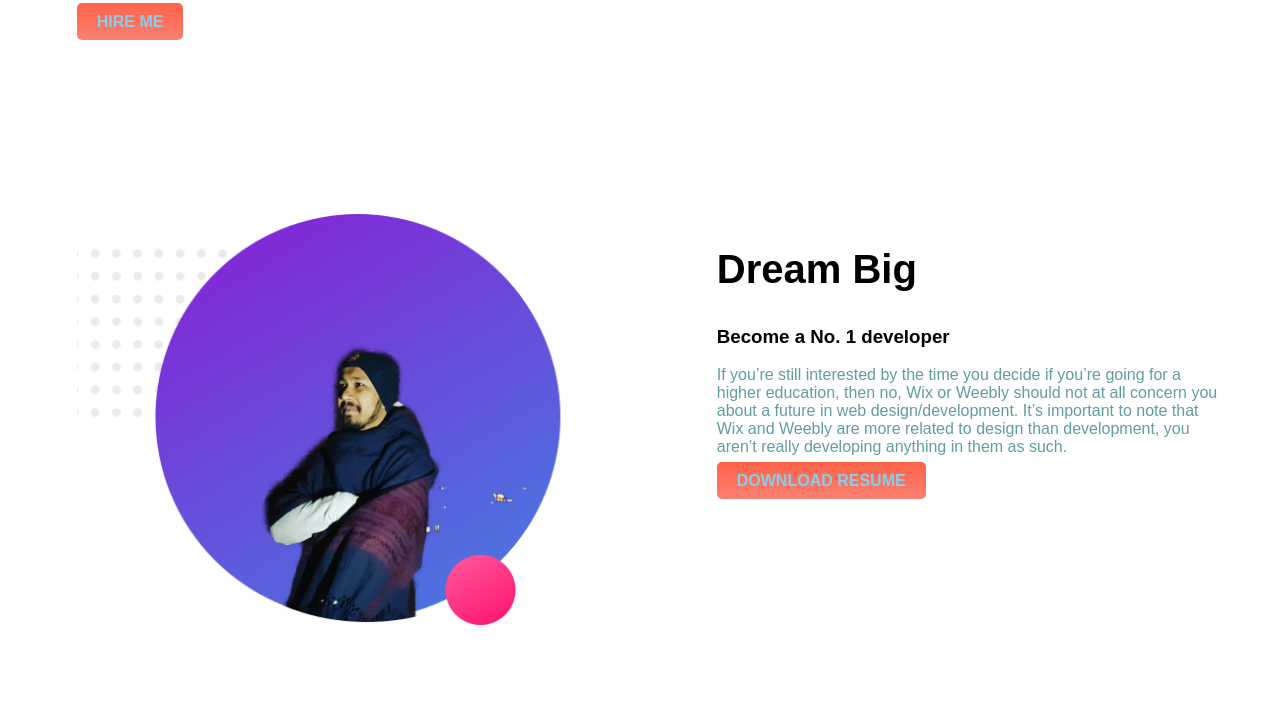
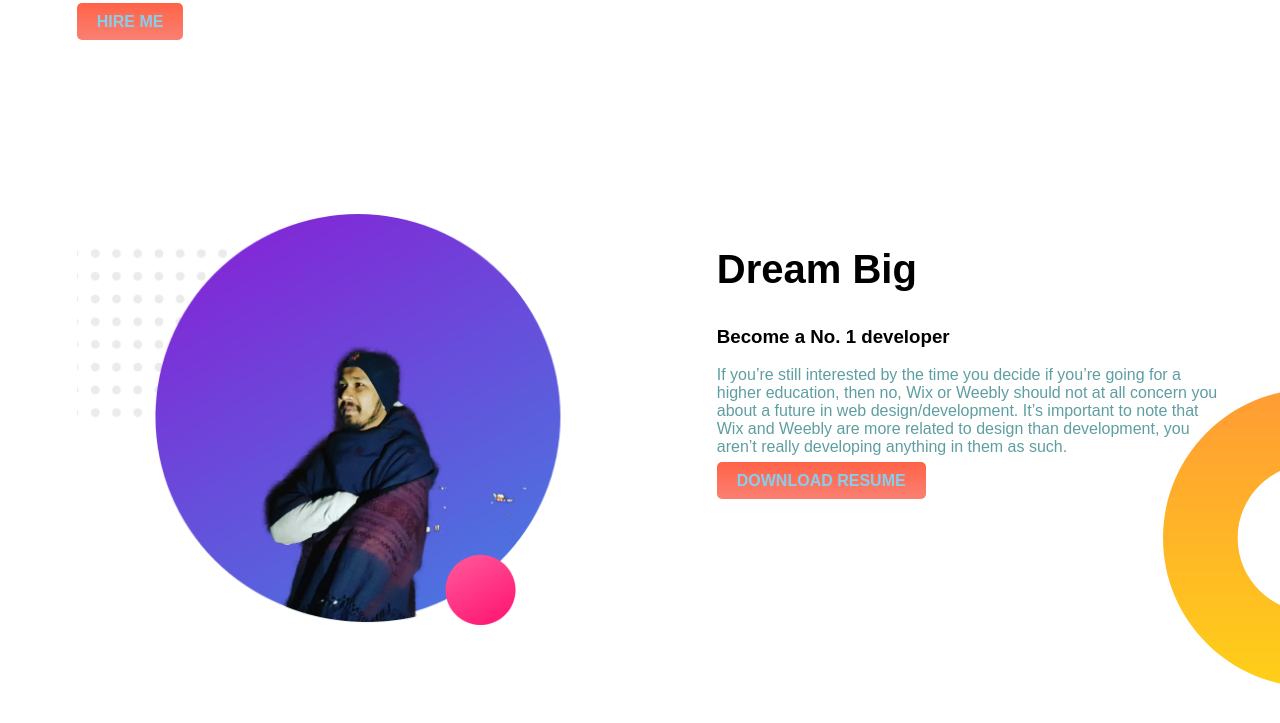
Before and after one commit to fakhruddin07/my-web-portfolio, a plain HTML site: page index.html in a window 1280 px wide. Shown: the part 587-1310 px from the top of the page. Drawn offline with Linux system fonts and the light colour scheme; a web font is replaced by a local one.

Commit message:
added solve error

```diff
--- a/style.css
+++ b/style.css
@@ -10,8 +10,10 @@ section{
     background-image: url(top-banner.png);
     background-repeat: no-repeat;
 }
-.Dream-area{
+.dream-area{
     background-image: url(dream-bg.png);
+    background-repeat: no-repeat;
+    background-position: right;
 }
 h1{
     font-size: 50px;
```
